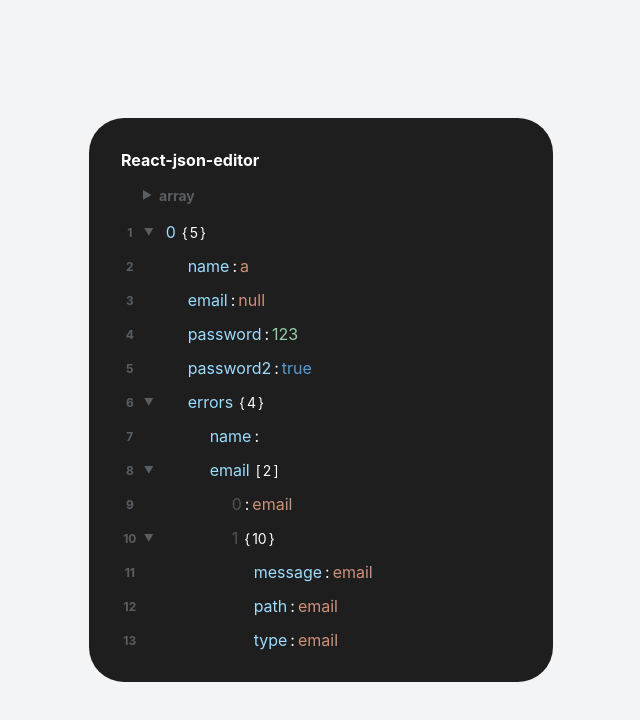
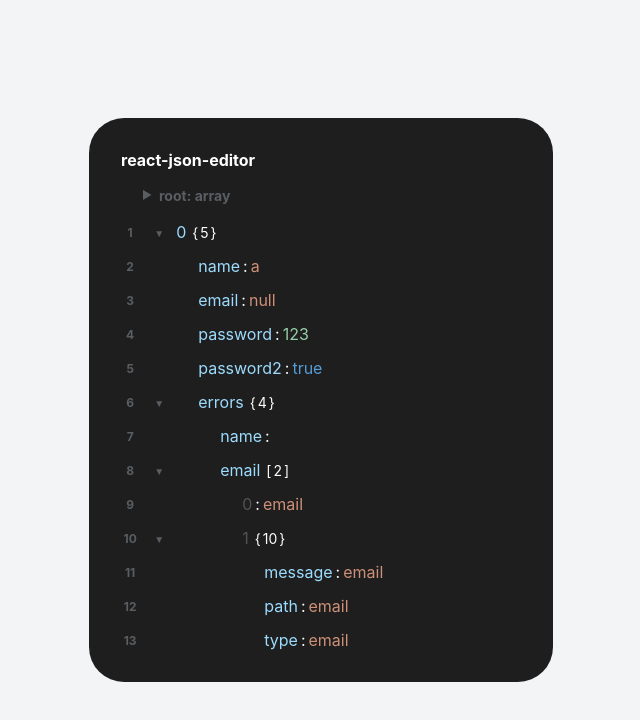
Before and after one commit to privalenkov/react-json-editor, a React (Create React App) app: page / in a window 1280 px wide. Shown: the top 720 px of the page, without its empty margins (319-959 px from the left). Built offline with nearby package versions, Linux system fonts and the light colour scheme.

Commit message:
contextMenu: added list && jsonEditor: added collapse

```diff
--- a/src/App.js
+++ b/src/App.js
@@ -33,9 +33,39 @@
         "password2": ""
     }
 
+},
+{
+  "name": "a",
+  "email": null,
+  "password": 123,
+  "password2": true,
+  "errors": {
+      "name": "",
+      "email": [
+          "email",
+          {
+              "message": "email",
+              "path": "email",
+              "type": "email",
+              "context": {
+                  "value": "email",
+                  "key": "email"
+              },
+              "name": "email",
+              "rule": "email",
+              "scope": "email",
+              "messages": ["email"],
+              "code": "EMAIL",
+              "isJoi": true
+          }
+      ],
+      "password": "",
+      "password2": ""
+  }
+
 }]);
   const jsonEditorHandler = (jsonFile) => {
-
+    console.log(jsonFile)
   };
 
   useState(() => {
--- a/src/components/contextMenu/contextMenu.css
+++ b/src/components/contextMenu/contextMenu.css
@@ -15,6 +15,9 @@
     background: #bcbcbe;
     color: #fff;
 }
+.contextMenu__list .contextMenu__option {
+    padding: 8px 30px;
+}
 .contextMenu .contextMenu__option:active {
     background: #87878a;
 }
--- a/src/components/jsonEditor/jsonEditor.css
+++ b/src/components/jsonEditor/jsonEditor.css
@@ -13,13 +13,11 @@
 }
 #json-editor .json-editor__json-editor-tree {
     width: 100%;
-    height: 100%;
     overflow: scroll;
 }
 
 #json-editor .json-editor__json-editor-tree table{
     width: 100%;
-    height: 100%;
     border-spacing: 0px;
     border-collapse: collapse;
 }
@@ -31,6 +29,9 @@
     background: #1E1E1E;
     min-width: 10px;
     width: 10px;
+}
+.json-editor__row {
+    height: 20px;
 }
 .json-editor__first-type-title-arrow {
     color:#595e63;
@@ -47,20 +48,30 @@
     font-weight: 700;
 }
 .json-editor__dropdown-arrow {
-    font-size: 10px;
-    padding: 5px;
-    cursor: pointer;
-    text-align: center;
-    color:#595e63;
+    padding: 0 10px;
     min-width: 10px;
     max-width: 10px;
     width: 10px;
     transition: transform 0.2s ease-in-out;
 }
-.json-editor__dropdown-arrow:hover {
+.json-editor__dropdown-arrow button:disabled {
+    cursor: default;
+}
+.json-editor__dropdown-arrow button {
+    font-size: 10px;
+    color:#595e63;
+    width: 20px;
+    padding: 0;
+    height: 20px;
+    cursor: pointer;
+    background: none;
+    border:none;
     transition: transform 0.2s ease-in-out;
-    transform: scale(1.5);
 }
+.json-editor__dropdown-arrow--expanded button {
+    transform: rotate(-90deg);
+}
+
 .json-editor__depth {
     min-width: 20px;
     min-height: 20px;;
@@ -129,9 +140,18 @@
 div.json-editor__field-value.json-editor-tree__row--type-number {
     color: #94cea8;
 }
+div.json-editor__field-value.json-editor-tree__row--type-number:hover {
+    background: #71997e;
+}
 div.json-editor__field-value.json-editor-tree__row--type-string {
     color: #ce9078;
+}
+div.json-editor__field-value.json-editor-tree__row--type-string:hover {
+    background: #5e4639;
 }
 div.json-editor__field-value.json-editor-tree__row--type-boolean {
     color: #569cd6;
 }
+div.json-editor__field-value.json-editor-tree__row--type-boolean:hover {
+    background: #416f95;
+}
--- a/src/components/jsonEditor/jsonEditor.js
+++ b/src/components/jsonEditor/jsonEditor.js
@@ -6,6 +6,7 @@
     const [editorTree, setEditorTree] = useState([]);
     const ref = useRef();
     const [data, setData] = useState(jsonFile);
+    const [refMap, setRefMap] = useState(new Map());
 
     const type = (value) => {
         const regex = /^\[object (\S+?)\]$/;
@@ -16,11 +17,11 @@
     const insideCounter = (currentValue, type) => {
         switch (type) {
             case 'object':
-                return Object.keys(currentValue).length;;
+                return Object.keys(currentValue);
             case 'array':
-                return currentValue.length;
+                return currentValue;
             default:
-                return 0;
+                return [];
         }
     }
 
@@ -33,21 +34,24 @@
     const jsonIterator = (data, cb) => {
         let depth = 0;
         let depthCurrentKey = {};
+        // let depthKeyList = [];
         (function iter (data, cb) {
-            for (let key in data) {
+            for (const key of Object.keys(data)) {
                 const object = {
                     key,
                     value: (data[key] === null || type(data[key]) !== 'object') ? String(data[key]) : '',
                     type: type(data[key]),
-                    paramsInside: insideCounter(data[key], type(data[key])),
+                    children: insideCounter(data[key], type(data[key])),
                     parent: depthCurrentKey,
                     depth,
+                    visible: true
                 };
                 cb.apply(this, [object]);
                 if (data[key] !== null && typeof(data[key]) === 'object') {
+                    setRefMap((prevState) => prevState.set(key, data[key]));
                     depthCurrentKey = {key, type: type(data[key])};
                     depth++;
-                    iter(data[key], cb);
+                    iter(data[depthCurrentKey.key], cb);
                 }
             }
             depthCurrentKey = {};
@@ -73,36 +77,79 @@
         }
     }
 
+    const saveHandler = () => {
+        // jsonFile['name'] = 'asaasasasa';
+        onSave(jsonFile);
+    }
+    const changeOptionHandler = (e, parentAttr, value) => {
+        // jsonFile['name'] = 'asaasasasa';
+        // console.log(refMap)
+        let ref = refMap.get(parentAttr);
+            ref[parentAttr] = value;
+    }
+
     useEffect(() => {
         jsonIterator(data, (obj) => {
+            // if(obj.key === obj.parent.key) {
+            // }
+
             setEditorTree(array => [...array, obj]);
         })
     }, []);
 
     const onClickDropdownHandler = (e) => {
-        const current = ref.current;
-        const expandablesValues = current.querySelectorAll('.json-editor__json-editor-value');
-        console.log(e.target.parentNode);
-        expandablesValues.forEach(elValue => {
-            const parentAttr = e.target.parentNode.getAttribute('data-expandable-name');
-            const valueAttr = elValue.getAttribute('data-expadable-parent');
-            if(parentAttr === valueAttr) {
-                elValue.parentNode.parentNode.classList.toggle('collapsed');
+        // const current = ref.current;
+        // saveHandler();
+        e.target.parentNode.classList.toggle('json-editor__dropdown-arrow--expanded');
+        const depthAttr = e.target.parentNode.getAttribute('data-depth');
+        const parentAttr = e.target.parentNode.getAttribute('data-parent');
+        // const aa = editorTree.find((obj) => obj.key === parentAttr);
+        if (!parentAttr || !depthAttr) return;
+        setEditorTree(array => array.map((obj) => {
+            if ((obj.depth > Number(depthAttr)) && (obj.parent.key === parentAttr)) {
+                if (e.target.parentNode.classList.contains('json-editor__dropdown-arrow--expanded')) return {...obj, visible: false};
+                else return {...obj, visible: true};
+            } else if ((obj.depth > Number(depthAttr)) && (obj.parent.key !== parentAttr)){
+                if (e.target.parentNode.classList.contains('json-editor__dropdown-arrow--expanded')) return {...obj, visible: false};
+                else return {...obj, visible: true};
             }
-        });
+            // if (obj.depth === Number(depthAttr) && parentAttr === obj.parent.key) {
+            //     return {...obj, visible: !obj.visible};
+            // } else
+            return obj;
+            // ((obj.depth === depthAttr && parentAttr === obj.parent.key) || (obj.depth > depthAttr)) ? {...obj, visible: !obj.visible} : obj)
+        }));
+        // ref[parentAttr] = value;
+        // const expandablesValues = current.querySelectorAll('.json-editor__json-editor-value');
+        // console.log(e.target.parentNode);
+        // expandablesValues.forEach(elValue => {
+            // const valueAttr = elValue.getAttribute('data-expadable-parent');
+            // if(parentAttr === valueAttr) {
+                // const obj = editorTree.find((obj) => parentAttr === obj.key);
+            // const children = editorTree.find((_, i) => i === Number(parentAttr)).children;
+            // console.log(children)
+            // let answer = editorTree.filter(item => {
+            //     if(children.includes(item.parent.key)) return item
+            // })
+            // console.log(answer)
+            // console.log(children)
+            // console.log(answer)
+                // elValue.parentNode.parentNode.classList.toggle('collapsed');
+            // }
+        // });
     }
 
     return (
         <>
-            <ContextMenu elRef={ref} options={[{text: 'True'}, {text: 'False'}]}/>
+            <ContextMenu changeOptionHandler={changeOptionHandler} elRef={ref} options={[{text: 'convert', list: [{text: 'to Array'}, {text: 'to Object'}, {text: 'to Number'}, {text: 'to Text'}, {text: 'to Boolean'}]}, {text: 'Remove'}, {text: 'Insert after'}]}/>
             <div id="json-editor" ref={ref} style={{...style}}>
-                <header className='json-editor__header'>React-json-editor</header>
+                <header className='json-editor__header'>react-json-editor</header>
                 {data && <table>
                     <tbody>
                         <tr>
                             <td className='json-editor__line-num'></td>
                             <td className='json-editor__first-type-title-arrow'>▼</td>
-                            <td className='json-editor__first-type-title'>{type(data)}</td>
+                            <td className='json-editor__first-type-title'>root: {type(data)}</td>
                         </tr>
                     </tbody>
                 </table>}
@@ -110,20 +157,20 @@
                     <table>
                         <tbody>
                             {editorTree && editorTree.map((obj, index) => {
-                                console.log(obj)
-                            return <tr key={index} data-expandable-name={obj.key} className={`json-editor__row ${getClassByType(obj.type)} ${obj.paramsInside ? 'json-editor__row--expandable' : ''}`}>
+                                // console.log(obj)
+                                return <tr style={{'display': obj.visible ? 'table-row' : 'none'}} key={index} className={`json-editor__row ${getClassByType(obj.type)} ${obj.children.length ? 'json-editor__row--expandable' : ''}`}>
                                     <td className='json-editor__line-num'>{index + 1}</td>
-                                    <td onClick={onClickDropdownHandler} className='json-editor__dropdown-arrow'>{obj.paramsInside ? '▼' : ''}</td>
+                                    <td data-depth={obj.depth} data-parent={(obj.type === 'object' || obj.type === 'array') ? obj.key : obj.parent.key} onClick={onClickDropdownHandler} className='json-editor__dropdown-arrow'><button disabled={!obj.children.length}>{obj.children.length ? '▼' : ''}</button></td>
                                     <td>
-                                        <table data-expadable-parent={obj.parent.key} className='json-editor__json-editor-value'>
+                                        <table className='json-editor__json-editor-value'>
                                             <tbody>
-                                                <tr>
+                                                <tr data-expandable-name={obj.parent.key}>
                                                     {depthElCreator(obj.depth)}
                                                     <td><div className={`json-editor__field-key ${obj.parent.type === 'array' ? 'json-editor__field-key--array' : ''}`}>{obj.key}</div></td>
-                                                    <td className='json-editor__separator'>{!obj.paramsInside ? ':' : ''}</td>
+                                                    <td className='json-editor__separator'>{!obj.children.length ? ':' : ''}</td>
                                                     {
                                                         (obj.type === 'object' || obj.type === 'array')
-                                                            ? <td><span className='json-editor__field-params-count-separator'>{ obj.type === 'object' ? '{' : '['}</span><span className='json-editor__field-params-count'>{obj.paramsInside}</span><span className='json-editor__field-params-count-separator'>{ obj.type === 'object' ? '}' : ']'}</span></td>
+                                                            ? <td><span className='json-editor__field-params-count-separator'>{ obj.type === 'object' ? '{' : '['}</span><span className='json-editor__field-params-count'>{obj.children.length}</span><span className='json-editor__field-params-count-separator'>{ obj.type === 'object' ? '}' : ']'}</span></td>
                                                             : <td><div className={`json-editor__field-value ${getClassByType(obj.type)}`}>{obj.value}</div></td>
                                                     }
                                                 </tr>
```
Also changed, not shown: src/components/contextMenu/contextMenu.js (+48 -7 lines), src/payload/data.json (+30 -0 lines).
